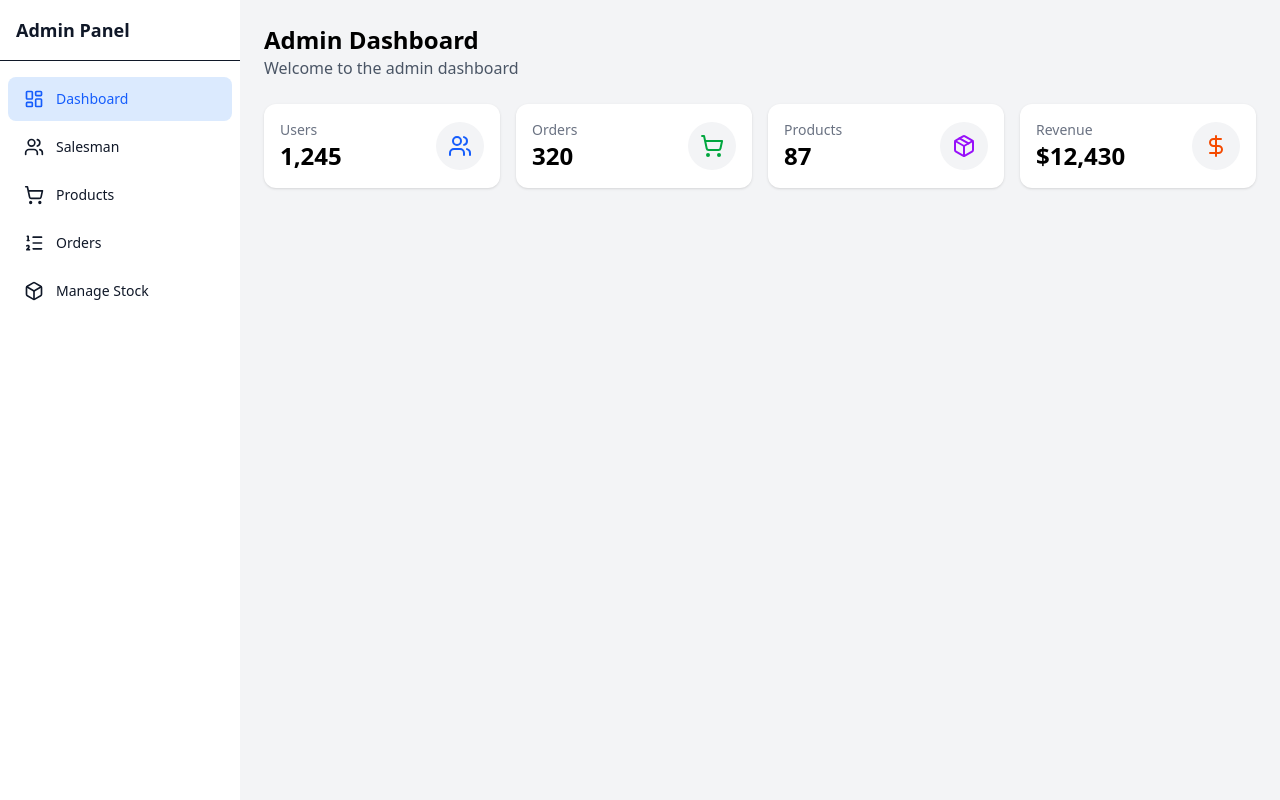
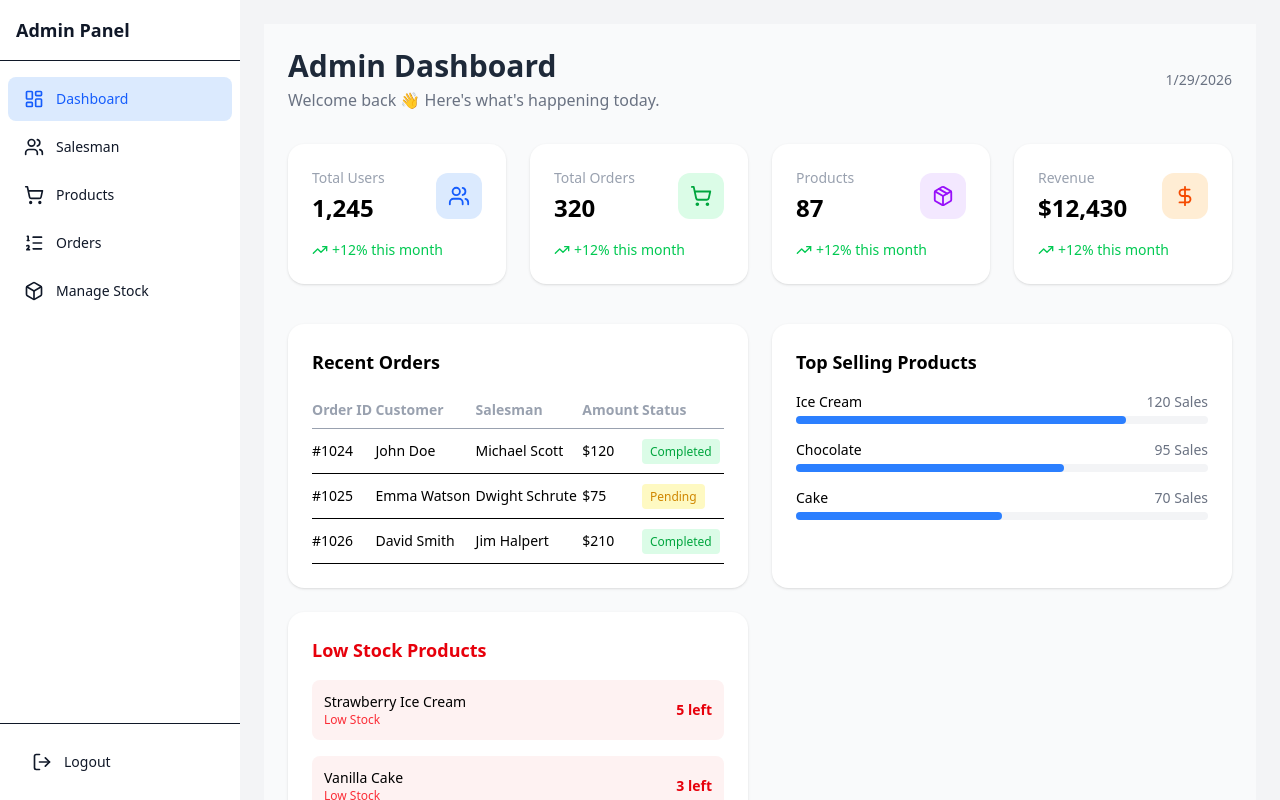
Before and after one commit to YashKachaRK/CoolStock, a React (Vite) app: page /admin_dashboard in a window 1280 px wide. Built offline with nearby package versions, Linux system fonts and the light colour scheme; sample sign-in values are in the browser's storage.

Commit message:
Complate Admin Dashboard

```diff
--- a/src/components/Slidebar.jsx
+++ b/src/components/Slidebar.jsx
@@ -1,16 +1,18 @@
 import React, { useState } from "react";
-import { Menu, X } from "lucide-react";
+import { Menu, X, LogOut } from "lucide-react";
 import { NavLink } from "react-router-dom";
+
 function Slidebar({
   title = "Admin Panel",
   menuItems = [],
   sidebarWidth = "w-60",
+  onLogout, // <-- pass logout handler as prop
   children,
 }) {
   const [open, setOpen] = useState(false);
 
   return (
-    <div className="flex min-h-screen bg-gray-100">
+    <div className="flex h-screen bg-gray-100 overflow-hidden">
       {/* Mobile Menu Button */}
       <button
         onClick={() => setOpen(true)}
@@ -31,7 +33,8 @@ function Slidebar({
       <aside
         className={`fixed md:static top-0 left-0 h-screen ${sidebarWidth} bg-white text-gray-900
         transform ${open ? "translate-x-0" : "-translate-x-full"}
-        md:translate-x-0 transition-transform duration-300 z-50`}
+        md:translate-x-0 transition-transform duration-300 z-50
+        flex flex-col`} // <-- important
       >
         {/* Header */}
         <div className="flex items-center justify-between p-4 border-b">
@@ -45,18 +48,18 @@ function Slidebar({
         </div>
 
         {/* Navigation */}
-        <nav className="space-y-1 mt-2 p-2">
+        <nav className="space-y-1 mt-2 p-2 flex-1">
           {menuItems.map((item, index) => (
             <NavLink
               key={index}
               to={item.href}
               className={({ isActive }) =>
                 `flex items-center gap-3 px-4 py-3 transition rounded-lg
-        ${
-          isActive
-            ? "bg-blue-100 text-blue-600"
-            : "hover:bg-blue-50 hover:text-blue-600"
-        }`
+                ${
+                  isActive
+                    ? "bg-blue-100 text-blue-600"
+                    : "hover:bg-blue-50 hover:text-blue-600"
+                }`
               }
             >
               <item.icon size={20} />
@@ -64,10 +67,24 @@ function Slidebar({
             </NavLink>
           ))}
         </nav>
+
+        {/* Logout Button */}
+        <div className="p-4 border-t">
+          <button
+            onClick={onLogout}
+            className="w-full flex items-center gap-3 px-4 py-3 text-sm rounded-lg
+              hover:bg-red-50 hover:text-red-600 transition"
+          >
+            <LogOut size={20} />
+            Logout
+          </button>
+        </div>
       </aside>
 
       {/* Main Content */}
-      <main className="flex-1 p-6 mt-20 md:mt-0">{children}</main>
+      <main className="flex-1 p-6 mt-20 md:mt-0 overflow-y-auto">
+        {children}
+      </main>
     </div>
   );
 }
--- a/src/pages/admin/Dashboard_admin.jsx
+++ b/src/pages/admin/Dashboard_admin.jsx
@@ -1,64 +1,227 @@
 import React from "react";
 import Slidebar from "../../components/Slidebar";
-import { Users, ShoppingCart, Package, DollarSign } from "lucide-react";
+import {
+  Users,
+  ShoppingCart,
+  Package,
+  DollarSign,
+  TrendingUp,
+} from "lucide-react";
 import { menuItems } from "./SLidebar_Data";
-import DashboardCard from "./DashboardCard";
-function Dashboard_admin() {
+
+const Dashboard_admin = () => {
   return (
-    <Slidebar
-      title="Admin Panel"
-      menuItems={menuItems}
-      sidebarWidth="w-60"
-    >
-      {/* Page Header */}
-      <div className="mb-6">
-        <h1 className="text-2xl font-bold">Admin Dashboard</h1>
-        <p className="text-gray-600">
-          Welcome to the admin dashboard
+    <Slidebar title="Admin Panel" menuItems={menuItems} sidebarWidth="w-60">
+      <div className="p-6 bg-gray-50 min-h-screen">
+        {/* Header */}
+        <div className="flex justify-between items-center mb-8">
+          <div>
+            <h1 className="text-3xl font-bold text-gray-800">
+              Admin Dashboard
+            </h1>
+            <p className="text-gray-500 mt-1">
+              Welcome back 👋 Here's what's happening today.
             </p>
           </div>
+          <div className="text-sm text-gray-500">
+            {new Date().toLocaleDateString()}
+          </div>
+        </div>
 
-      {/* Stats Cards */}
-      <div className="grid grid-cols-1 sm:grid-cols-2 lg:grid-cols-4 gap-4">
-        <DashboardCard
-          title="Users"
+        {/* Stats Section */}
+        <div className="grid grid-cols-1 sm:grid-cols-2 lg:grid-cols-4 gap-6 mb-10">
+          <StatCard
+            title="Total Users"
             value="1,245"
-          icon={<Users className="text-blue-600" />}
+            icon={<Users size={22} />}
+            color="blue"
           />
-        <DashboardCard
-          title="Orders"
+
+          <StatCard
+            title="Total Orders"
             value="320"
-          icon={<ShoppingCart className="text-green-600" />}
+            icon={<ShoppingCart size={22} />}
+            color="green"
           />
-        <DashboardCard
+
+          <StatCard
             title="Products"
             value="87"
-          icon={<Package className="text-purple-600" />}
+            icon={<Package size={22} />}
+            color="purple"
           />
-        <DashboardCard
+
+          <StatCard
             title="Revenue"
             value="$12,430"
-          icon={<DollarSign className="text-orange-600" />}
+            icon={<DollarSign size={22} />}
+            color="orange"
           />
+        </div>
+
+        {/* Recent Orders + Top Products */}
+        <div className="grid grid-cols-1 lg:grid-cols-2 gap-6">
+          {/* Recent Orders */}
+          <div className="bg-white p-6 rounded-2xl shadow-sm">
+            <h2 className="text-lg font-semibold mb-4">Recent Orders</h2>
+
+            <table className="w-full text-sm">
+              <thead className="text-gray-400 border-b">
+                <tr>
+                  <th className="text-left py-2">Order ID</th>
+                  <th className="text-left py-2">Customer</th>
+                  <th className="text-left py-2">Salesman</th>{" "}
+                  {/* New Column */}
+                  <th className="text-left py-2">Amount</th>
+                  <th className="text-left py-2">Status</th>
+                </tr>
+              </thead>
+              <tbody>
+                <OrderRow
+                  id="#1024"
+                  name="John Doe"
+                  salesman="Michael Scott"
+                  amount="$120"
+                  status="Completed"
+                />
+                <OrderRow
+                  id="#1025"
+                  name="Emma Watson"
+                  salesman="Dwight Schrute"
+                  amount="$75"
+                  status="Pending"
+                />
+                <OrderRow
+                  id="#1026"
+                  name="David Smith"
+                  salesman="Jim Halpert"
+                  amount="$210"
+                  status="Completed"
+                />
+              </tbody>
+            </table>
+          </div>
+
+          {/* Top Products */}
+          <div className="bg-white p-6 rounded-2xl shadow-sm">
+            <h2 className="text-lg font-semibold mb-4">Top Selling Products</h2>
+
+            <div className="space-y-4">
+              <ProductRow name="Ice Cream" sales="120 Sales" percent="80%" />
+              <ProductRow name="Chocolate" sales="95 Sales" percent="65%" />
+              <ProductRow name="Cake" sales="70 Sales" percent="50%" />
+            </div>
+          </div>
+
+          {/* Low Stock Products */}
+          <div className="bg-white p-6 rounded-2xl shadow-sm">
+            <h2 className="text-lg font-semibold mb-4 text-red-600">
+              Low Stock Products
+            </h2>
+
+            <div className="space-y-4">
+              <LowStockRow name="Strawberry Ice Cream" stock="5 left" />
+              <LowStockRow name="Vanilla Cake" stock="3 left" />
+              <LowStockRow name="Dark Chocolate" stock="7 left" />
+            </div>
+          </div>
+        </div>
       </div>
     </Slidebar>
   );
 };
 
-// Sub-component for the stat cards
-const StatCard = ({ icon, label, value, trend, color = "green" }) => (
-  <div className="bg-white p-5 rounded-xl border border-gray-100 shadow-sm relative overflow-hidden">
-    <div className="flex justify-between items-start">
-      <div className="p-2 bg-gray-50 rounded-lg">{icon}</div>
-      <span className={`text-[10px] font-bold px-1.5 py-0.5 rounded-full ${color === 'red' ? 'bg-red-50 text-red-500' : 'bg-green-50 text-green-500'}`}>
-        {trend}
-      </span>
+/* ===================== */
+/* Stat Card Component */
+/* ===================== */
+
+const StatCard = ({ title, value, icon, color }) => {
+  const colorMap = {
+    blue: "bg-blue-100 text-blue-600",
+    green: "bg-green-100 text-green-600",
+    purple: "bg-purple-100 text-purple-600",
+    orange: "bg-orange-100 text-orange-600",
+  };
+
+  return (
+    <div className="bg-white p-6 rounded-2xl shadow-sm hover:shadow-md transition duration-300">
+      <div className="flex justify-between items-center">
+        <div>
+          <p className="text-gray-400 text-sm">{title}</p>
+          <h2 className="text-2xl font-bold mt-1">{value}</h2>
         </div>
-    <div className="mt-4">
-      <p className="text-gray-400 text-xs font-medium">{label}</p>
-      <h2 className="text-2xl font-bold mt-1">{value}</h2>
+
+        <div className={`p-3 rounded-xl ${colorMap[color]}`}>{icon}</div>
+      </div>
+
+      <div className="flex items-center text-green-500 text-sm mt-4">
+        <TrendingUp size={16} className="mr-1" />
+        +12% this month
       </div>
     </div>
   );
+};
+
+/* ===================== */
+/* Order Row */
+/* ===================== */
+function OrderRow({ id, name, salesman, amount, status }) {
+  return (
+    <tr className="border-b hover:bg-gray-50">
+      <td className="py-3">{id}</td>
+      <td>{name}</td>
+      <td>{salesman}</td> {/* New Cell */}
+      <td>{amount}</td>
+      <td>
+        <span
+          className={`px-2 py-1 rounded text-xs ${
+            status === "Completed"
+              ? "bg-green-100 text-green-600"
+              : "bg-yellow-100 text-yellow-600"
+          }`}
+        >
+          {status}
+        </span>
+      </td>
+    </tr>
+  );
+}
+
+/* ===================== */
+/* Product Row */
+/* ===================== */
+
+const ProductRow = ({ name, sales, percent }) => {
+  return (
+    <div>
+      <div className="flex justify-between text-sm mb-1">
+        <span>{name}</span>
+        <span className="text-gray-500">{sales}</span>
+      </div>
+      <div className="w-full bg-gray-100 rounded-full h-2">
+        <div
+          className="bg-blue-500 h-2 rounded-full"
+          style={{ width: percent }}
+        ></div>
+      </div>
+    </div>
+  );
+};
+
+
+const LowStockRow = ({ name, stock }) => {
+  return (
+    <div className="flex justify-between items-center p-3 bg-red-50 rounded-lg">
+      <div>
+        <p className="text-sm font-medium">{name}</p>
+        <p className="text-xs text-red-500">Low Stock</p>
+      </div>
+      <span className="text-sm font-semibold text-red-600">
+        {stock}
+      </span>
+    </div>
+  );
+};
+
 
 export default Dashboard_admin;
```
Lines whose indentation alone changed are shown as unchanged.
